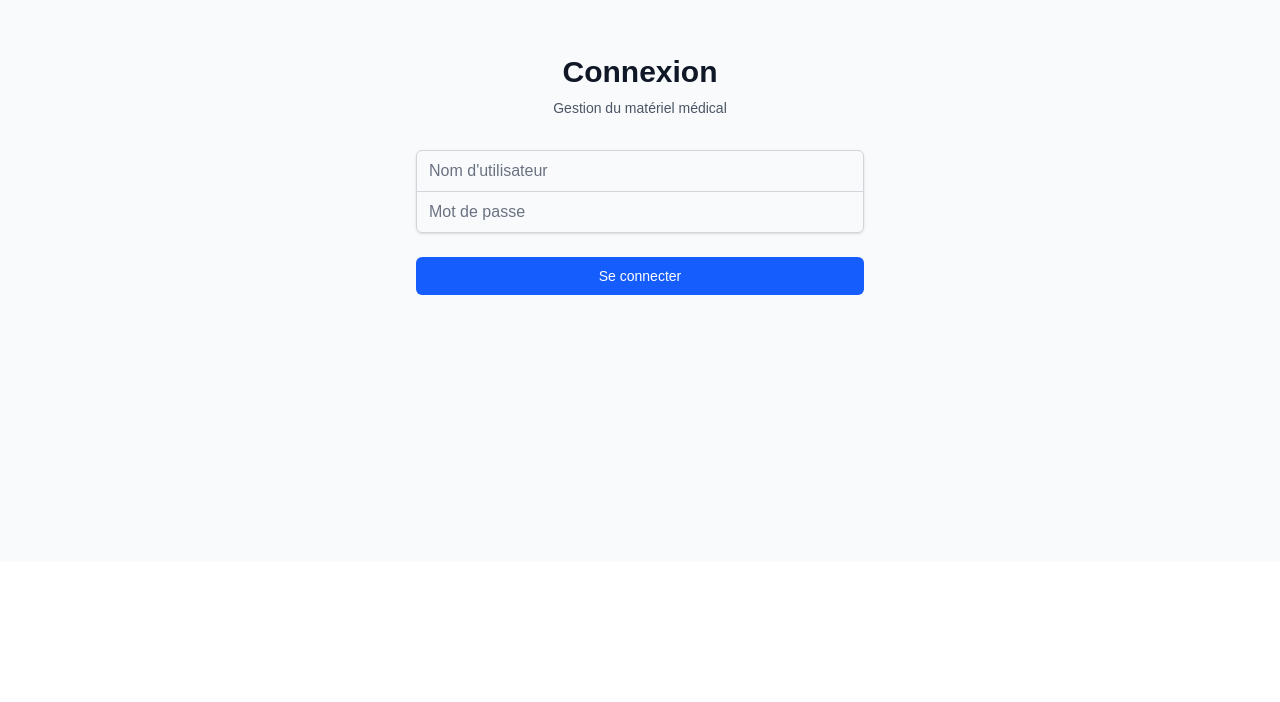
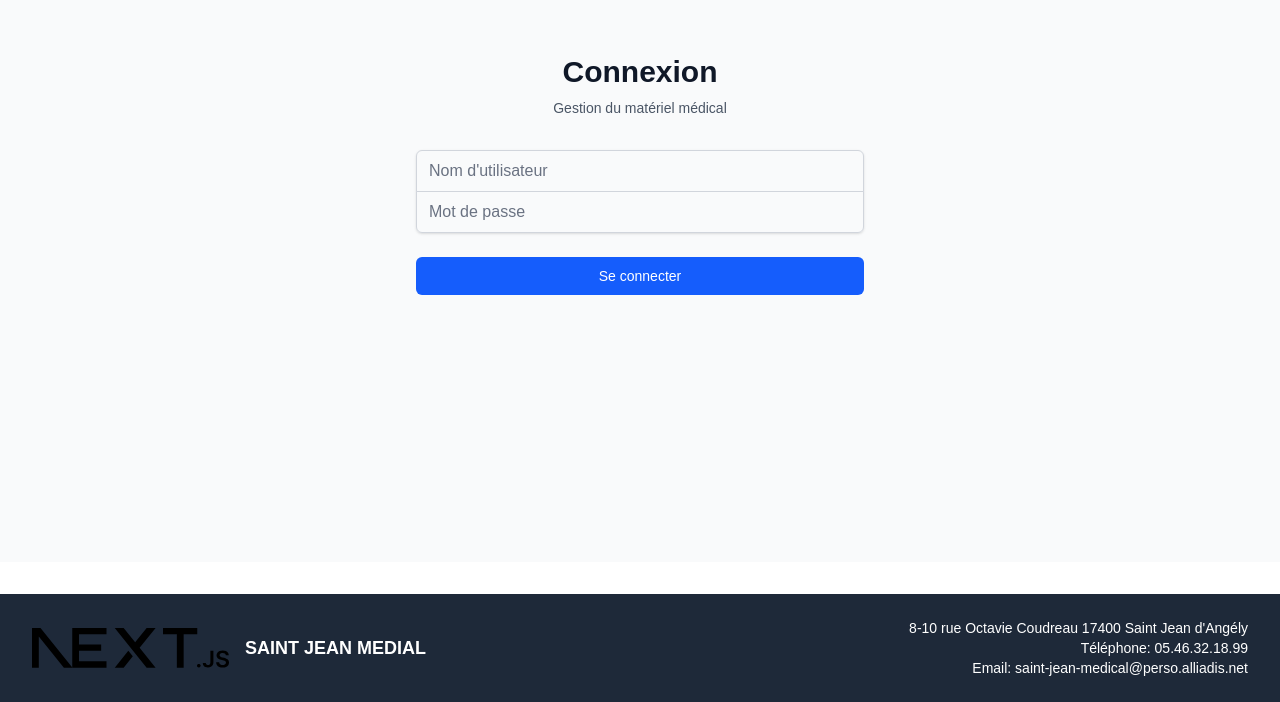
Before and after one commit to duduod-maker/medical-equipment-app, a Next.js app: page /login in a window 1280 px wide. Shown: the part 238-940 px from the top of the page. Before the commit the page ends 800 px from the top, so only its background shows below. Built offline with nearby package versions, Linux system fonts and the light colour scheme.

Commit message:
feat: Add equipment count and update layout
- Add a counter for the number of displayed equipment on the main page.

- Add a footer to the application.

- Update the layout of the main page with an image and a new structure.

```diff
--- a/src/app/layout.tsx
+++ b/src/app/layout.tsx
@@ -19,6 +19,8 @@ export const metadata: Metadata = {
   description: "Application de gestion de matériel médical en location",
 };
 
+import { Footer } from "@/components/layout/footer"; // Import Footer
+
 export default function RootLayout({
   children,
 }: Readonly<{
@@ -32,6 +34,7 @@ export default function RootLayout({
         <AuthProvider>
           <CartProvider>{children}</CartProvider>
         </AuthProvider>
+        <Footer /> {/* Render Footer */}
       </body>
     </html>
   );
--- a/src/app/page.tsx
+++ b/src/app/page.tsx
@@ -35,13 +35,16 @@ export default function Home() {
       <Header className="no-print" />
       <main className="mx-auto max-w-7xl py-6 px-4 sm:px-6 lg:px-8"> {/* Re-added max-w-7xl */}
         <div className="py-6 sm:px-0">
-          <div className="mb-6">
+          <div className="mb-6 flex items-center"> {/* Added flex and items-center */}
+            <img src="/window.svg" alt="Medical Equipment" className="h-12 w-12 mr-4" /> {/* Added image */}
+            <div>
               <h1 className="text-2xl font-bold text-gray-900">
                 Gestion du matériel médical
               </h1>
               <p className="mt-1 text-sm text-gray-600">
                 Gérez vos équipements médicaux et suivez vos demandes
               </p>
+            </div>
           </div>
           <div className="w-full"> {/* Add a full-width wrapper */}
             <EquipmentList />
--- a/src/components/equipment/equipment-list.tsx
+++ b/src/components/equipment/equipment-list.tsx
@@ -227,6 +227,10 @@ export function EquipmentList() {
           </button>
         </div>
 
+        <div className="text-right text-sm text-gray-600 mb-4">
+          Affichage de {equipment.length} équipement(s)
+        </div>
+
         {showForm && (
           <div className="mb-6 border-t pt-6 no-print">
             <EquipmentForm
--- /dev/null
+++ b/src/components/layout/footer.tsx
@@ -0,0 +1,20 @@
+import React from 'react';
+
+export function Footer() {
+  return (
+    <footer className="bg-gray-800 text-white py-6 mt-8">
+      <div className="max-w-7xl mx-auto px-4 sm:px-6 lg:px-8 flex flex-col md:flex-row justify-between items-center">
+        <div className="flex items-center mb-4 md:mb-0">
+          {/* Placeholder for company logo */}
+          <img src="/next.svg" alt="Company Logo" className="h-10 mr-4" />
+          <span className="text-lg font-bold">SAINT JEAN MEDIAL</span>
+        </div>
+        <div className="text-center md:text-right">
+          <p className="text-sm">8-10 rue Octavie Coudreau 17400 Saint Jean d'Angély</p>
+          <p className="text-sm">Téléphone: 05.46.32.18.99</p>
+          <p className="text-sm">Email: saint-jean-medical@perso.alliadis.net</p>
+        </div>
+      </div>
+    </footer>
+  );
+}
```
Lines whose indentation alone changed are shown as unchanged.
